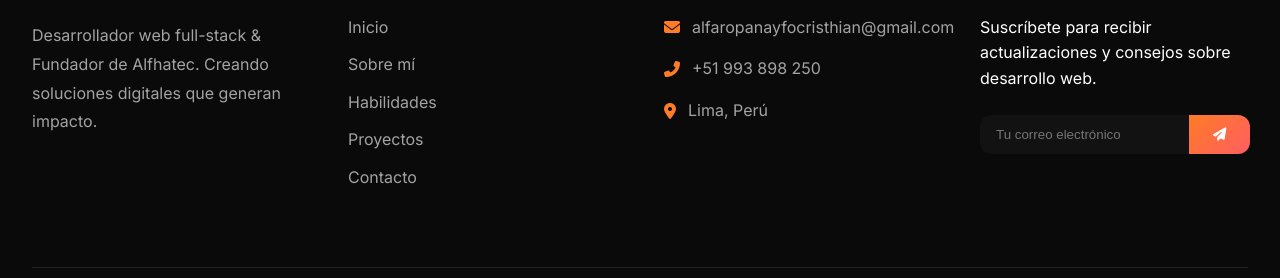
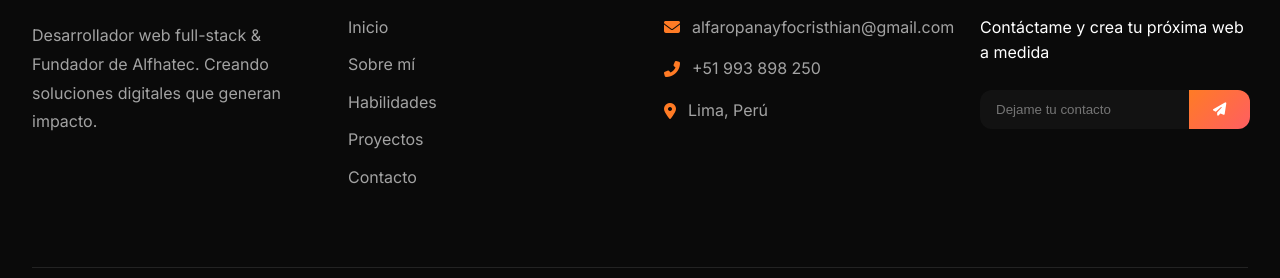
Before and after one commit to Alphatech-1/porfolio-web, a plain HTML site: page index.html in a window 1280 px wide. Shown: the part 6538-6816 px from the top of the page. Drawn offline with nearby package versions, Linux system fonts and the light colour scheme.

Commit message:
newsletterNo

```diff
--- a/index.html
+++ b/index.html
@@ -723,9 +723,9 @@
 
                 <div class="footer__newsletter">
                     <h4>Hablemos</h4>
-                    <p>Suscríbete para recibir actualizaciones y consejos sobre desarrollo web.</p>
-                    <form action="mailto:alfaropanayfocristhian@gmail.com" method="POST" class="newsletter-form">
-                        <input type="email" placeholder="Tu correo electrónico" required>
+                    <p>Contáctame y crea tu próxima web a medida</p>
+                    <form action="https://wa.me/51993898250" method="POST" class="newsletter-form">
+                        <input type="Name" placeholder="Dejame tu contacto" required>
                         <button type="submit"><i class="fas fa-paper-plane"></i></button>
                     </form>
                 </div>
```
